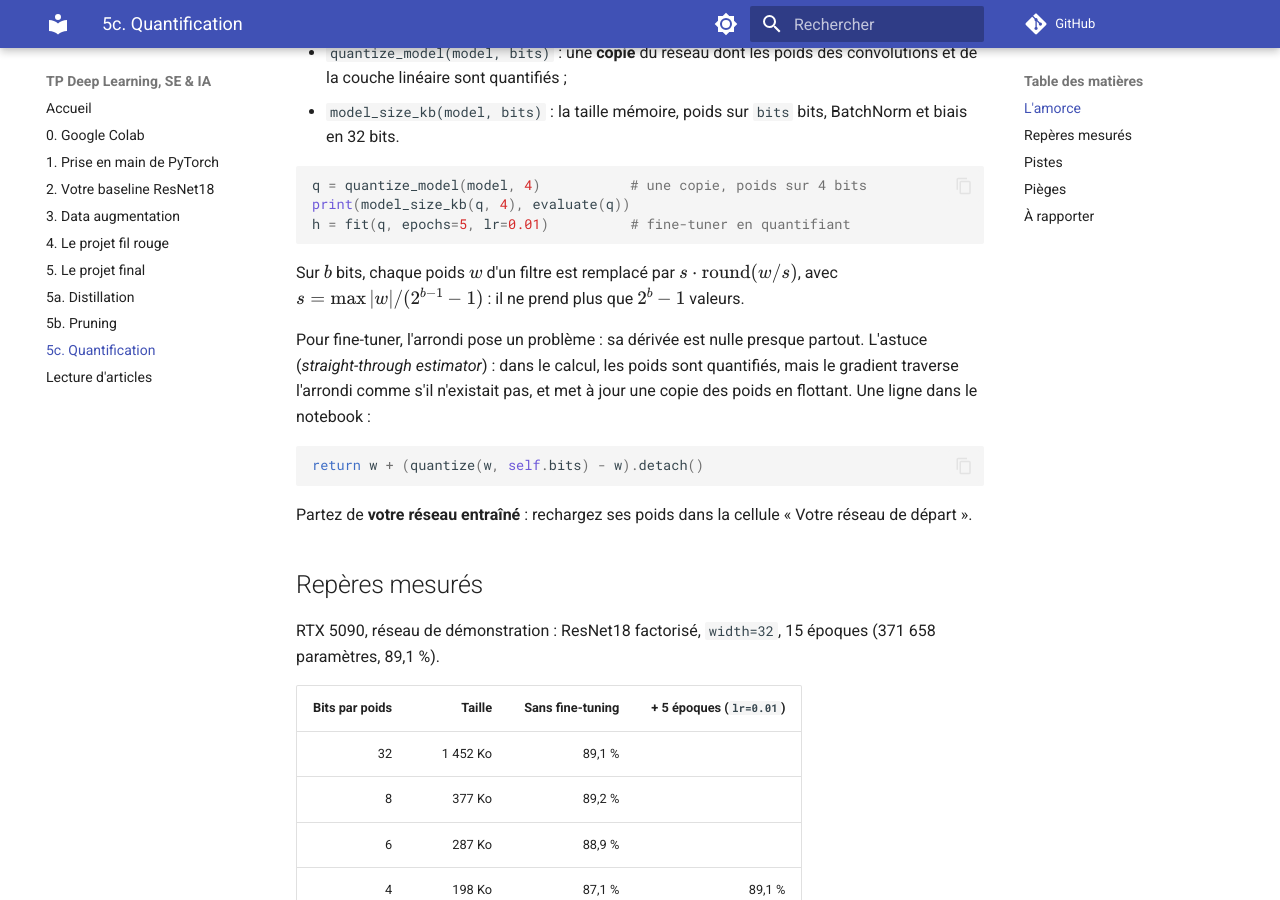
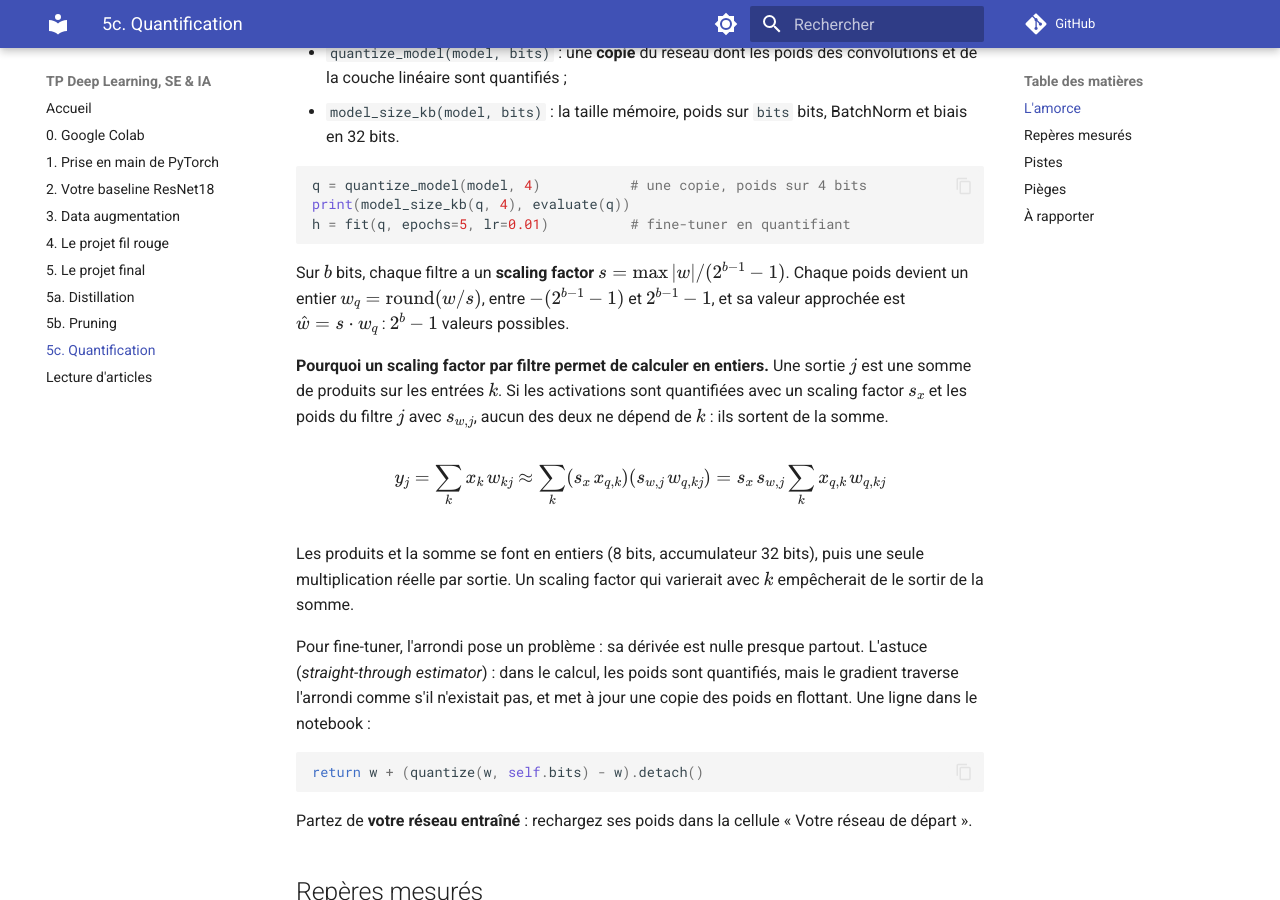
Before and after one commit to bonben/ensta-tp-deep-learning, an MkDocs documentation site: the page built from docs/05c_quantification.md, in a window 1280 px wide and 900 px high, scrolled down 439 px. Built offline with MkDocs 1.6.1 and Material for MkDocs 9.7.7, drawn with Linux system fonts in a browser that asks for light colours; comment, search, counter and statistics services are not loaded.

Commit message:
5c : scaling factor et calcul en entiers
Claude-Session: https://claude.ai/code/session_01E2tnaWGnKcnhRyyZz6dByx

````diff
--- a/docs/05c_quantification.md
+++ b/docs/05c_quantification.md
@@ -22,8 +22,23 @@ print(model_size_kb(q, 4), evaluate(q))
 h = fit(q, epochs=5, lr=0.01)          # fine-tuner en quantifiant
 ```
 
-Sur $b$ bits, chaque poids $w$ d'un filtre est remplacé par $s \cdot \mathrm{round}(w / s)$,
-avec $s = \max |w| / (2^{b-1} - 1)$ : il ne prend plus que $2^b - 1$ valeurs.
+Sur $b$ bits, chaque filtre a un **scaling factor** $s = \max |w| / (2^{b-1} - 1)$. Chaque
+poids devient un entier $w_q = \mathrm{round}(w / s)$, entre $-(2^{b-1}-1)$ et $2^{b-1}-1$, et
+sa valeur approchée est $\hat{w} = s \cdot w_q$ : $2^b - 1$ valeurs possibles.
+
+**Pourquoi un scaling factor par filtre permet de calculer en entiers.** Une sortie $j$ est une
+somme de produits sur les entrées $k$. Si les activations sont quantifiées avec un scaling
+factor $s_x$ et les poids du filtre $j$ avec $s_{w,j}$, aucun des deux ne dépend de $k$ : ils
+sortent de la somme.
+
+$$
+y_j = \sum_k x_k \, w_{kj} \approx \sum_k (s_x \, x_{q,k})(s_{w,j} \, w_{q,kj})
+= s_x \, s_{w,j} \sum_k x_{q,k} \, w_{q,kj}
+$$
+
+Les produits et la somme se font en entiers (8 bits, accumulateur 32 bits), puis une seule
+multiplication réelle par sortie. Un scaling factor qui varierait avec $k$ empêcherait de le
+sortir de la somme.
 
 Pour fine-tuner, l'arrondi pose un problème : sa dérivée est nulle presque partout. L'astuce
 (*straight-through estimator*) : dans le calcul, les poids sont quantifiés, mais le gradient
````
